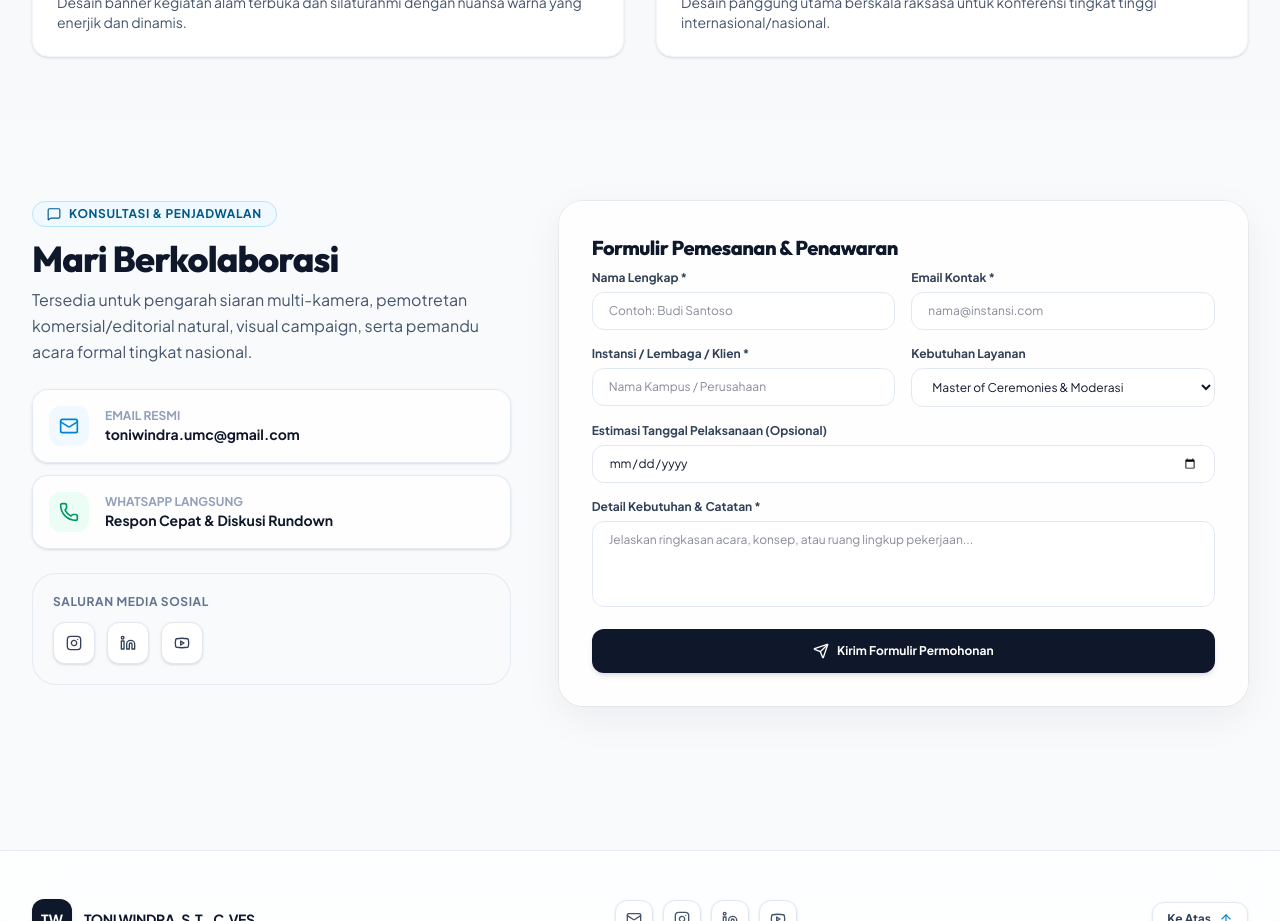
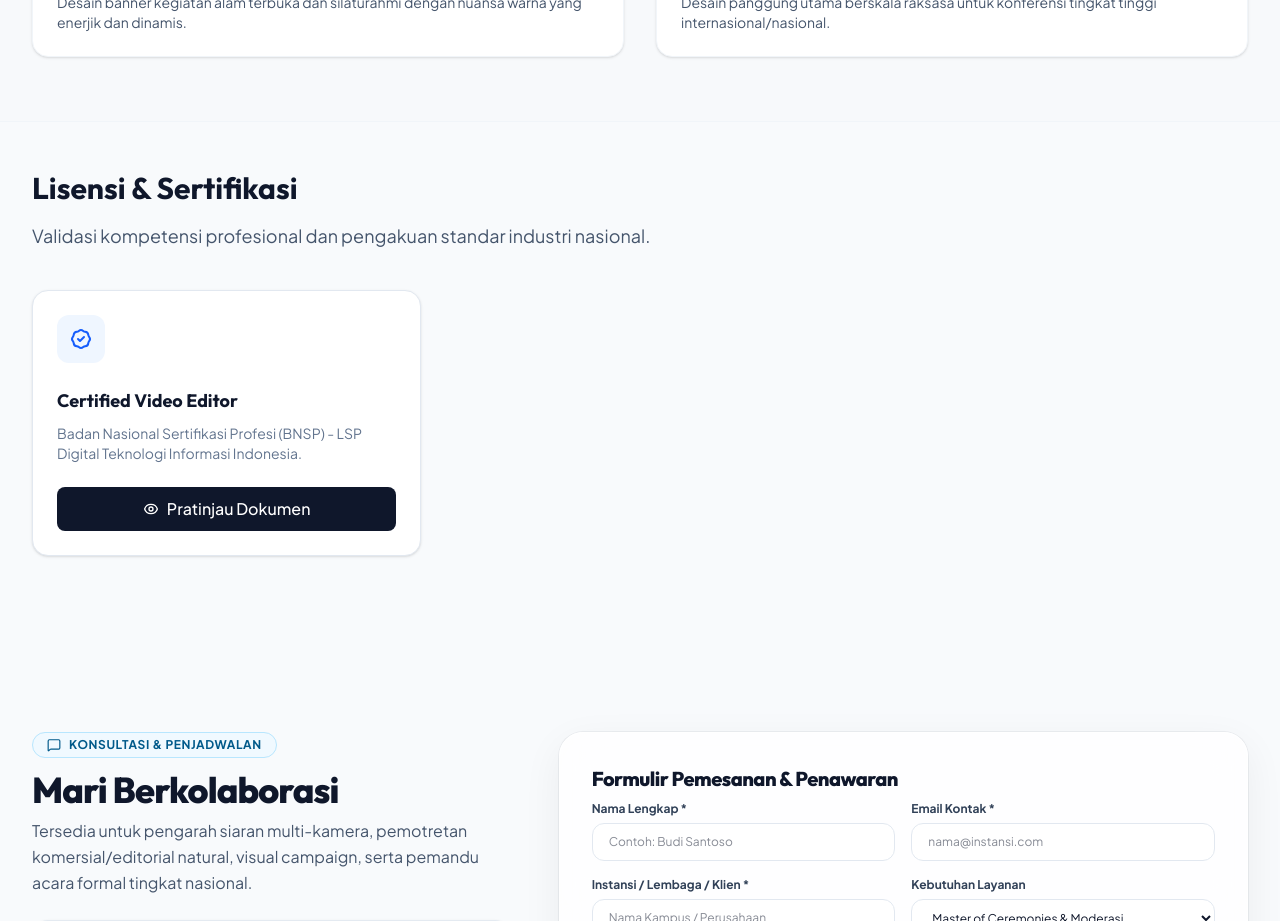
Before and after one commit to toniwindra/portfolio-toni-windra, a React (Vite) app: page / in a window 1280 px wide. Shown: the part 10520-11441 px from the top of the page. Built offline with nearby package versions, Linux system fonts and the light colour scheme; no server answers; the database is empty.

Commit message:
feat: add BNSP certification section
Integrate a new license and certification section to showcase professional credentials, including the upload of the BNSP certificate PDF.

```diff
--- a/src/App.tsx
+++ b/src/App.tsx
@@ -17,6 +17,7 @@ function MainAppContent() {
   const [isCVOpen, setIsCVOpen] = useState(false);
   const [lightboxOpen, setLightboxOpen] = useState(false);
   const [lightboxIndex, setLightboxIndex] = useState(0);
+  const [showCertModal, setShowCertModal] = useState(false);
 
   const handleOpenLightbox = (item: GalleryItem, index: number) => {
     const actualIndex = galleryItems.findIndex((i) => i.id === item.id);
@@ -76,6 +77,33 @@ function MainAppContent() {
         {/* 4. Public Communication & MC Track Record */}
         <SpeakingSection onOpenContact={handleScrollToContact} />
 
+        {/* LISENSI & SERTIFIKASI SECTION */}
+        <div className="mb-24 pt-12 border-t border-slate-100 px-4 sm:px-6 lg:px-8 max-w-7xl mx-auto">
+          <div className="max-w-3xl mb-10">
+            <h2 className="text-3xl font-bold text-slate-900 mb-4">Lisensi & Sertifikasi</h2>
+            <p className="text-slate-600 text-lg">Validasi kompetensi profesional dan pengakuan standar industri nasional.</p>
+          </div>
+
+          <div className="grid grid-cols-1 sm:grid-cols-2 lg:grid-cols-3 gap-6">
+            {/* BNSP Certificate Card */}
+            <div className="bg-white border border-slate-200 rounded-2xl p-6 shadow-sm hover:shadow-md transition-shadow group flex flex-col h-full">
+              <div className="w-12 h-12 bg-blue-50 text-blue-600 rounded-xl flex items-center justify-center mb-6 group-hover:scale-110 transition-transform">
+                <svg className="w-6 h-6" fill="none" stroke="currentColor" viewBox="0 0 24 24"><path strokeLinecap="round" strokeLinejoin="round" strokeWidth="2" d="M9 12l2 2 4-4M7.835 4.697a3.42 3.42 0 001.946-.806 3.42 3.42 0 014.438 0 3.42 3.42 0 001.946.806 3.42 3.42 0 013.138 3.138 3.42 3.42 0 00.806 1.946 3.42 3.42 0 010 4.438 3.42 3.42 0 00-.806 1.946 3.42 3.42 0 01-3.138 3.138 3.42 3.42 0 00-1.946.806 3.42 3.42 0 01-4.438 0 3.42 3.42 0 00-1.946-.806 3.42 3.42 0 01-3.138-3.138 3.42 3.42 0 00-.806-1.946 3.42 3.42 0 010-4.438 3.42 3.42 0 00.806-1.946 3.42 3.42 0 013.138-3.138z" /></svg>
+              </div>
+              <h3 className="text-lg font-bold text-slate-900 mb-2">Certified Video Editor</h3>
+              <p className="text-slate-500 text-sm mb-6 flex-1">Badan Nasional Sertifikasi Profesi (BNSP) - LSP Digital Teknologi Informasi Indonesia.</p>
+
+              <button
+                onClick={() => setShowCertModal(true)}
+                className="w-full py-2.5 bg-slate-900 hover:bg-blue-600 text-white rounded-lg font-medium transition-colors flex items-center justify-center gap-2"
+              >
+                <svg className="w-4 h-4" fill="none" stroke="currentColor" viewBox="0 0 24 24"><path strokeLinecap="round" strokeLinejoin="round" strokeWidth="2" d="M15 12a3 3 0 11-6 0 3 3 0 016 0z" /><path strokeLinecap="round" strokeLinejoin="round" strokeWidth="2" d="M2.458 12C3.732 7.943 7.523 5 12 5c4.478 0 8.268 2.943 9.542 7-1.274 4.057-5.064 7-9.542 7-4.477 0-8.268-2.943-9.542-7z" /></svg>
+                Pratinjau Dokumen
+              </button>
+            </div>
+          </div>
+        </div>
+
         {/* 5. Contact & Booking Form */}
         <ContactSection />
       </main>
@@ -97,6 +125,36 @@ function MainAppContent() {
         isOpen={isCVOpen}
         onClose={() => setIsCVOpen(false)}
       />
+
+      {/* PDF CERTIFICATE MODAL */}
+      {showCertModal && (
+        <div className="fixed inset-0 z-[120] flex items-center justify-center bg-slate-900/80 backdrop-blur-sm p-4 sm:p-6" onClick={() => setShowCertModal(false)}>
+          <div className="bg-white w-full max-w-4xl h-[85vh] rounded-2xl shadow-2xl flex flex-col overflow-hidden relative animate-in zoom-in duration-300" onClick={(e) => e.stopPropagation()}>
+
+            {/* Modal Header */}
+            <div className="flex justify-between items-center px-6 py-4 border-b border-slate-100 bg-slate-50">
+              <h3 className="font-bold text-slate-800 flex items-center gap-2">
+                <svg className="w-5 h-5 text-blue-600" fill="none" stroke="currentColor" viewBox="0 0 24 24"><path strokeLinecap="round" strokeLinejoin="round" strokeWidth="2" d="M9 12h6m-6 4h6m2 5H7a2 2 0 01-2-2V5a2 2 0 012-2h5.586a1 1 0 01.707.293l5.414 5.414a1 1 0 01.293.707V19a2 2 0 01-2 2z" /></svg>
+                Sertifikat BNSP - Certified Video Editor
+              </h3>
+              <button onClick={() => setShowCertModal(false)} className="p-2 text-slate-400 hover:text-red-500 hover:bg-red-50 rounded-full transition-colors">
+                <svg className="w-6 h-6" fill="none" stroke="currentColor" viewBox="0 0 24 24"><path strokeLinecap="round" strokeLinejoin="round" strokeWidth="2" d="M6 18L18 6M6 6l12 12" /></svg>
+              </button>
+            </div>
+
+            {/* PDF Viewer (iframe) */}
+            <div className="flex-1 w-full h-full bg-slate-100">
+              <iframe
+                src="/sertifikat-bnsp.pdf"
+                className="w-full h-full border-none"
+                title="Sertifikat BNSP Toni Windra"
+              >
+                <p className="text-center mt-10 text-slate-500">Browser Anda tidak mendukung pratinjau PDF. <a href="/sertifikat-bnsp.pdf" className="text-blue-600 underline">Unduh di sini</a>.</p>
+              </iframe>
+            </div>
+          </div>
+        </div>
+      )}
     </div>
   );
 }
```
Also changed, not shown: 1 other file (tests, documents, lock files or other folders).
